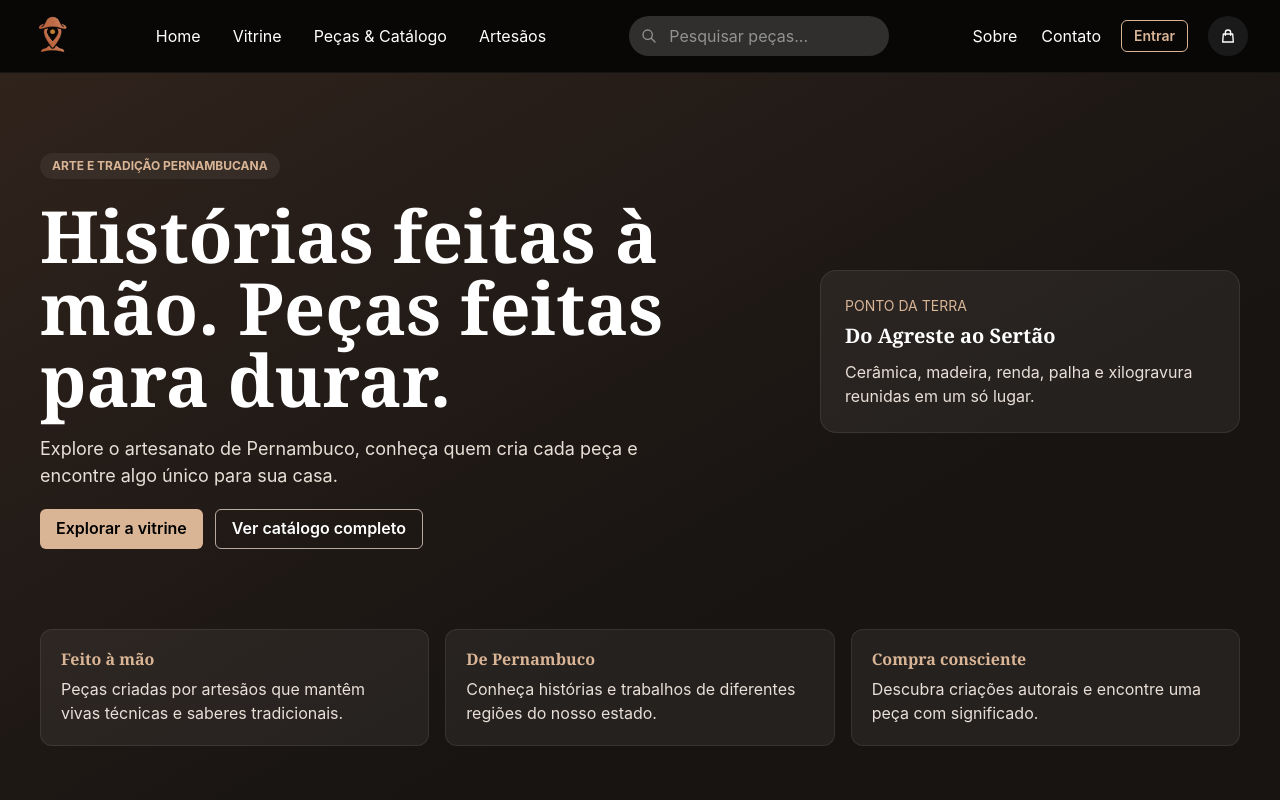
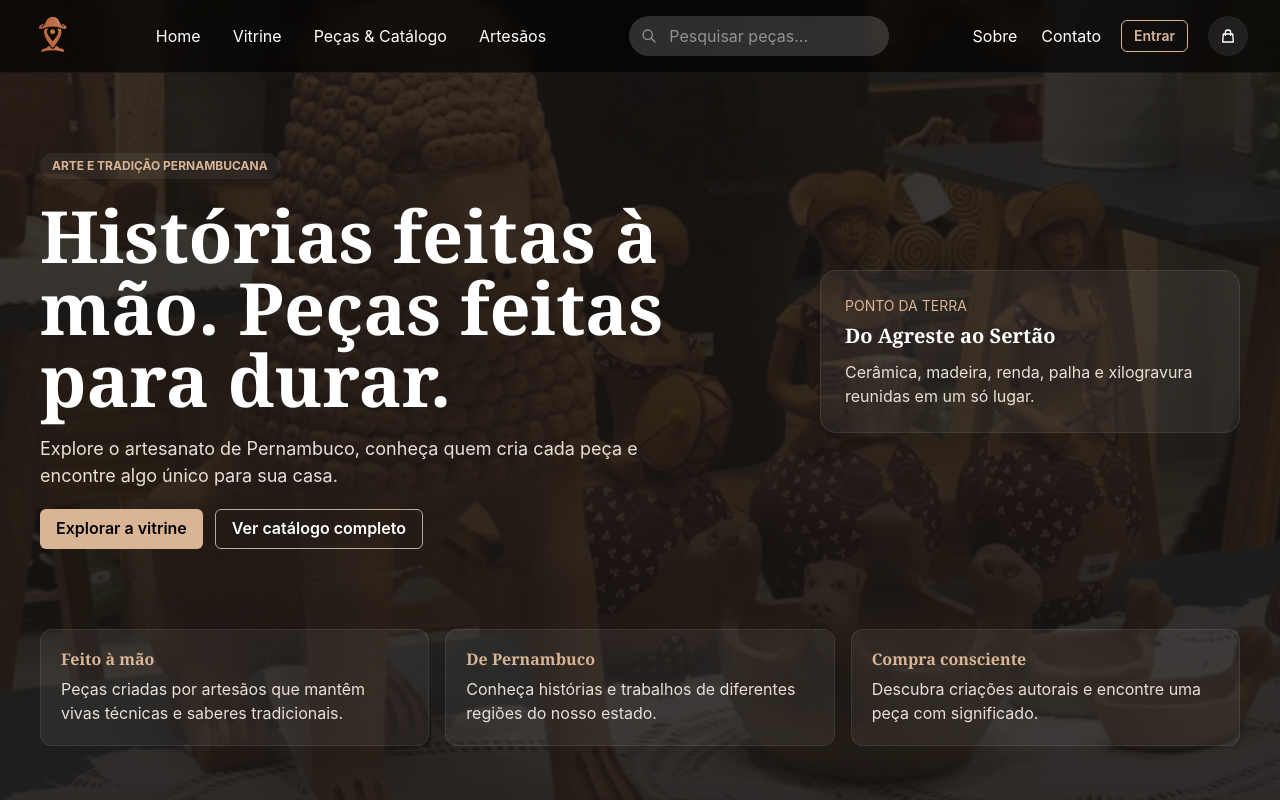
Before and after one commit to comparoto/Ponto-da-Terra, a Next.js app: page /home in a window 1280 px wide. Shown: the top 800 px of the page. Built offline with nearby package versions, Linux system fonts and the light colour scheme.

Commit message:
Padroniza fundo da tela Home

```diff
--- a/src/app/home/page.tsx
+++ b/src/app/home/page.tsx
@@ -14,9 +14,16 @@ const destaques = [
 export default function HomePage() {
   const router = useRouter();
   return (
-    <Box minH="100vh" bg="#171412" color="white">
+    <Box
+      minH="100vh"
+      bgImage="linear-gradient(rgba(23, 20, 18, 0.72), rgba(23, 20, 18, 0.82)), url('/bg-vitrine.png')"
+      bgSize="cover"
+      bgPosition="center"
+      bgAttachment="fixed"
+      color="white"
+    >
       <Navbar />
-      <Box as="main" bgGradient="linear(to-br, #30231C, #171412 65%)" px={{ base: 4, md: 8 }} pt={{ base: 12, md: 20 }} pb={16}>
+      <Box as="main" px={{ base: 4, md: 8 }} pt={{ base: 12, md: 20 }} pb={16}>
         <Box maxW="1200px" mx="auto">
           <Flex direction={{ base: 'column', md: 'row' }} align="center" justify="space-between" gap={10}>
             <VStack align="flex-start" spacing={5} maxW="650px">
```
